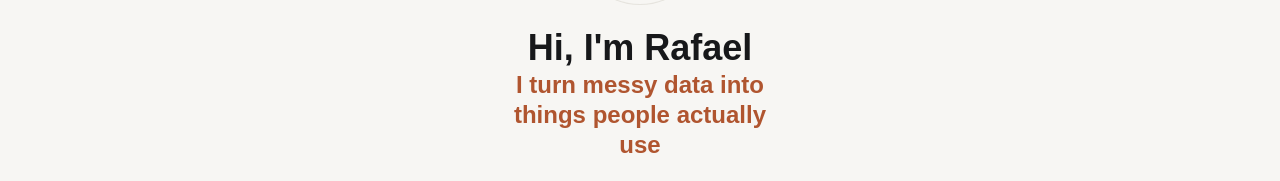
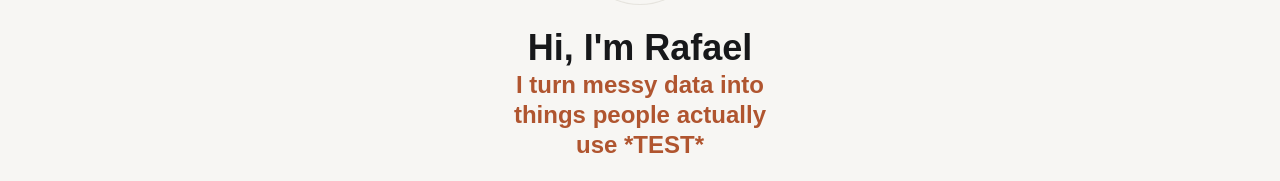
Before and after one commit to RafaelSanchezCordoba/personal-portfolio, an Astro site: page / in a window 1280 px wide. Shown: the part 232-413 px from the top of the page. Built offline with nearby package versions, Linux system fonts and the light colour scheme; Astro itself is replaced by a stand-in of ours; some packages are replaced by stand-ins of ours.

```diff
--- a/src/pages/index.astro
+++ b/src/pages/index.astro
@@ -34,7 +34,7 @@
           Hi, I'm Rafael
         </h1>
         <p class="font-display font-extrabold text-2xl leading-tight max-w-[20ch] mx-auto text-accent">
-          I turn messy data into things people actually use
+          I turn messy data into things people actually use *TEST*
         </p>
         <p class="text-secondary text-[15px] leading-relaxed max-w-[62ch] mx-auto mt-6">
           {profile.summary}
```
Also changed, not shown: 1 other file.
